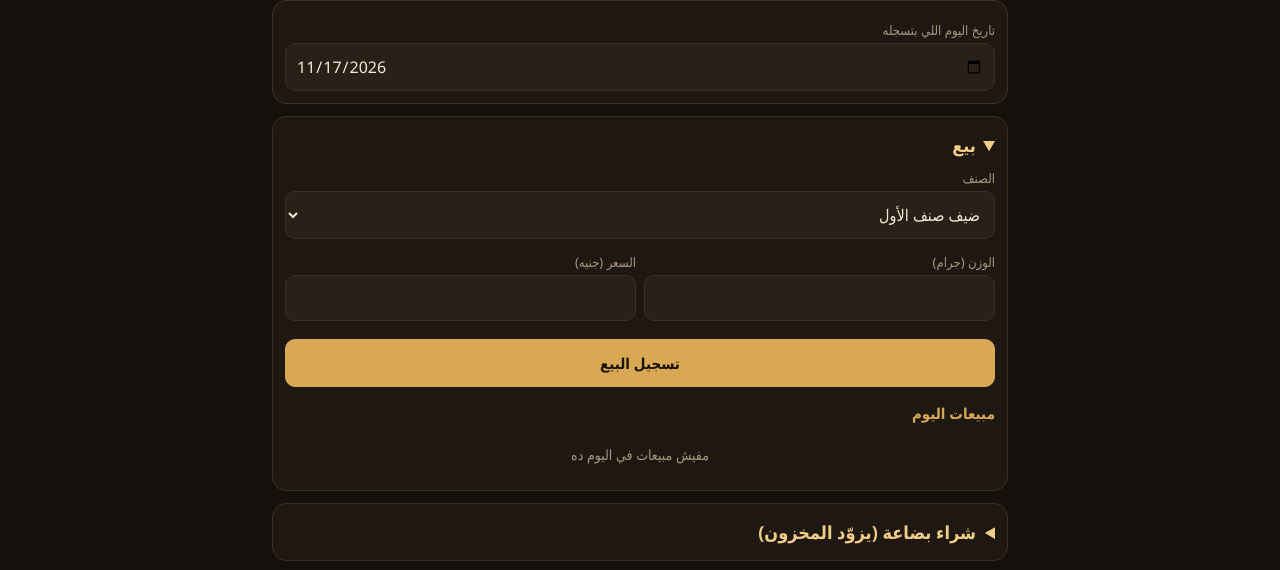
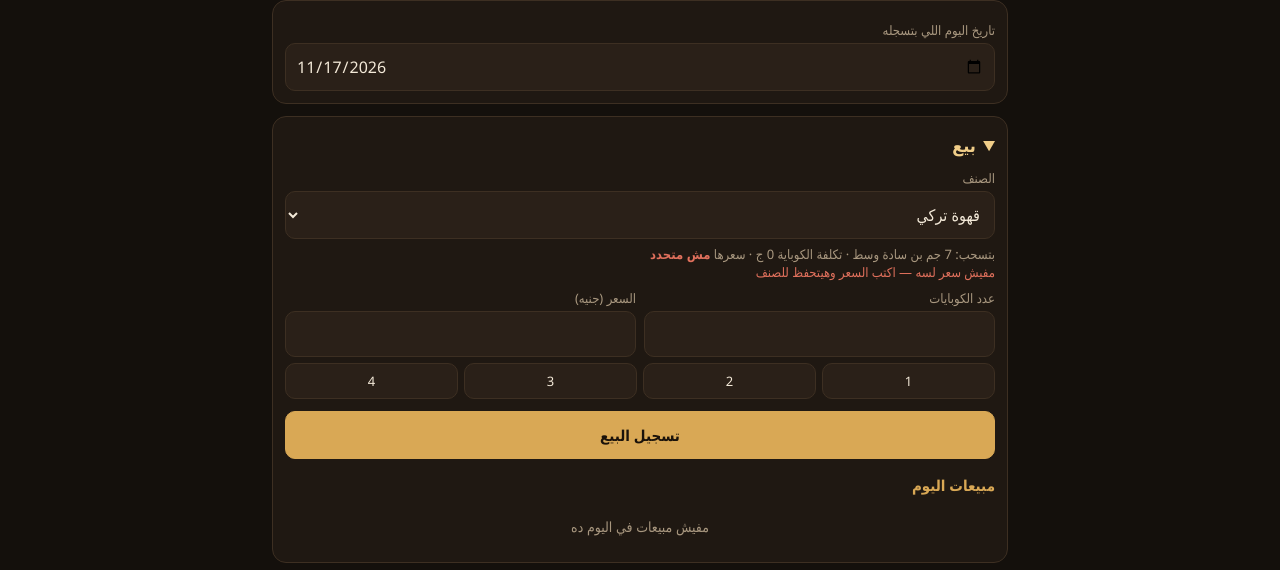
Before and after one commit to abdulrahmanmohamed780-prog/mrmb-accounts, a plain HTML site: page index.html in a window 1280 px wide. Both pictures are taken after a click on the button "تسجيل البيع". Shown: the part 162-732 px from the top of the page. Drawn offline with Linux system fonts and the light colour scheme.

Commit message:
Add files via upload

```diff
--- a/index.html
+++ b/index.html
@@ -121,7 +121,7 @@ section{display:none}section.on{display:block}
       <div class="hint" id="iCupCost"></div>
     </div>
     <button class="main" onclick="uiSaveItem()">حفظ الصنف</button>
-    <button id="menuBtn" style="width:100%;margin-top:8px" onclick="uiImportMenu()">إضافة كل أصناف المنيو مرة واحدة</button>
+    <button id="menuBtn" style="width:100%;margin-top:8px" onclick="uiImportMenu()">رجّع أصناف المنيو اللي اتمسحت</button>
     <button id="iCancel" style="display:none;width:100%;margin-top:8px" onclick="uiResetItem()">إلغاء التعديل</button>
   </details>
 </section>
@@ -400,8 +400,9 @@ function saleItemChanged(){
   var it=item($('sItem').value),q=$('sQuick');manual=false;$('sQty').value='';$('sTotal').value='';
   if(!it){$('sStock').textContent='';q.innerHTML='';return}
   var pc=it.unit!=='kg';$('sQtyL').textContent=isCup(it)?'عدد الكوبايات':pc?'العدد':'الوزن (جرام)';
-  if(isCup(it))$('sStock').innerHTML='بتسحب: '+esc(recipeTxt(it))+' · تكلفة الكوباية '+money(cupCost(it))+' · سعرها '+(it.price?money(it.price):'<b class="warn">مش متحدد</b>');
-  else $('sStock').innerHTML='الرصيد: <b class="'+(it.stock<=0||(it.low>0&&it.stock<=it.low)?'warn':'ok')+'">'+qtyTxt(it.stock,it.unit)+'</b> · سعر '+(pc?'القطعة':'الكيلو')+': '+(it.price?money(it.price):'<b class="warn">مش متحدد</b>');
+  var np=it.price?'':'<br><span class="warn">مفيش سعر لسه — اكتب السعر وهيتحفظ للصنف</span>';
+  if(isCup(it))$('sStock').innerHTML='بتسحب: '+esc(recipeTxt(it))+' · تكلفة الكوباية '+money(cupCost(it))+' · سعرها '+(it.price?money(it.price):'<b class="warn">مش متحدد</b>')+np;
+  else $('sStock').innerHTML='الرصيد: <b class="'+(it.stock<=0||(it.low>0&&it.stock<=it.low)?'warn':'ok')+'">'+qtyTxt(it.stock,it.unit)+'</b> · سعر '+(pc?'القطعة':'الكيلو')+': '+(it.price?money(it.price):'<b class="warn">مش متحدد</b>')+np;
   var opts=pc?[1,2,3,4]:[125,250,500,1000];
   q.innerHTML=opts.map(function(g){return '<button type="button" onclick="uiQuick('+g+')">'+(pc?g:(g===1000?'كيلو':g+' جم'))+'</button>'}).join('')}
 function buyItemChanged(){var it=item($('pItem').value);$('pQtyL').textContent=it&&it.unit==='pc'?'الكمية (عدد)':'الكمية (كيلو)'}
@@ -410,8 +411,10 @@ function autoTotal(){if(manual)return;var it=item($('sItem').value);if(!it)retur
 window.uiQuick=function(g){$('sQty').value=g;autoTotal()};
 
 window.uiAddSale=function(){
-  var r=addSale($('dayDate').value||today(),$('sItem').value,saleQty(),$('sTotal').value);
+  var it0=item($('sItem').value),q0=saleQty();
+  var r=addSale($('dayDate').value||today(),$('sItem').value,q0,$('sTotal').value);
   if(r.err)return toast(r.err);
+  if(it0&&!it0.price&&q0>0){it0.price=r2(r.sale.total/(isCup(it0)?Math.round(q0):q0));db.dirty=true;save()}
   toast(r.negative?'اتسجل — الرصيد بقى بالسالب، راجع المخزون':r.low?'اتسجل — الرصيد قرب يخلص':'اتسجل');
   var keep=$('sItem').value;renderAll();$('sItem').value=keep;saleItemChanged();$('sQty').focus()};
 window.uiDelSale=function(id){if(confirm('حذف البيع ده؟ الكمية هترجع للمخزون.')){delSale(id);renderAll()}};
@@ -523,6 +526,7 @@ window.uiExcel=function(){
   download(name,bytes,type);toast('اتنزّل ملف الإكسيل')};
 
 load();
+if((db.menuV||0)<1){var added=importMenu();db.menuV=1;save(true);if(added)setTimeout(function(){toast('اتضافت أصناف المنيو والمشروبات ('+added+' صنف) — حط أسعارها براحتك')},400)}
 try{if(navigator.storage&&navigator.storage.persist)navigator.storage.persist()}catch(e){}
 $('dayDate').value=today();
 $('iUnit').onchange=unitForm;$('iExtra').oninput=cupHint;$('iPrice').addEventListener('input',function(){if($('iUnit').value==='cup')cupHint()});
```
